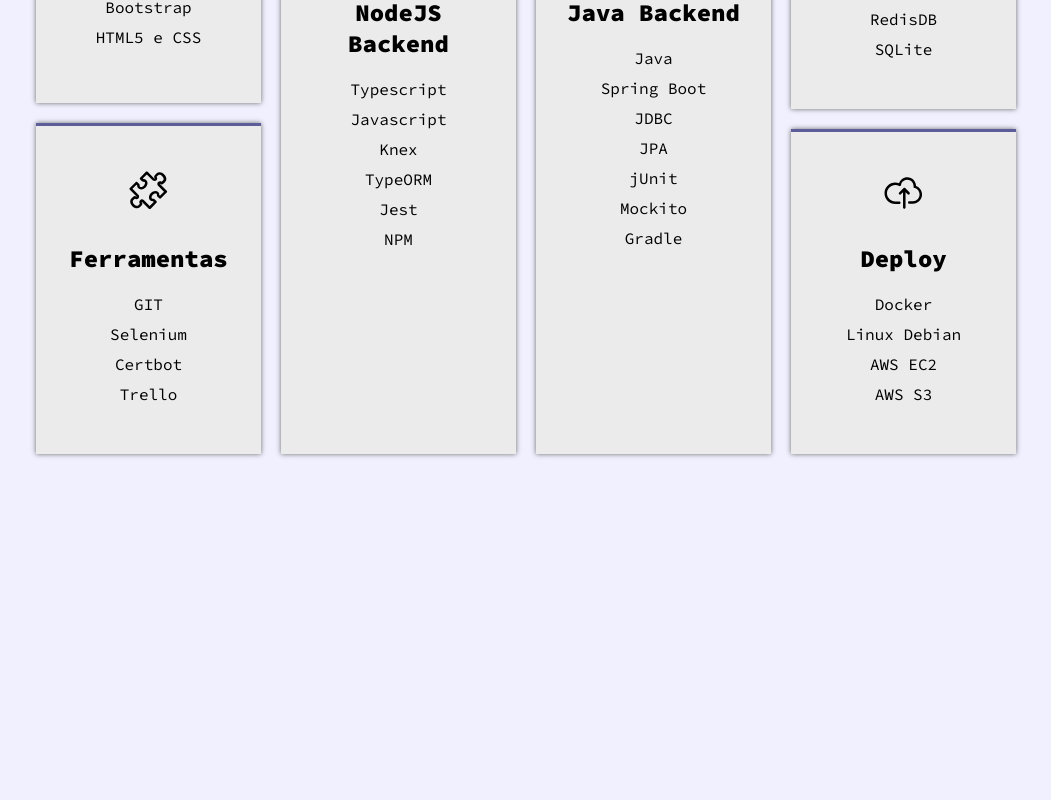
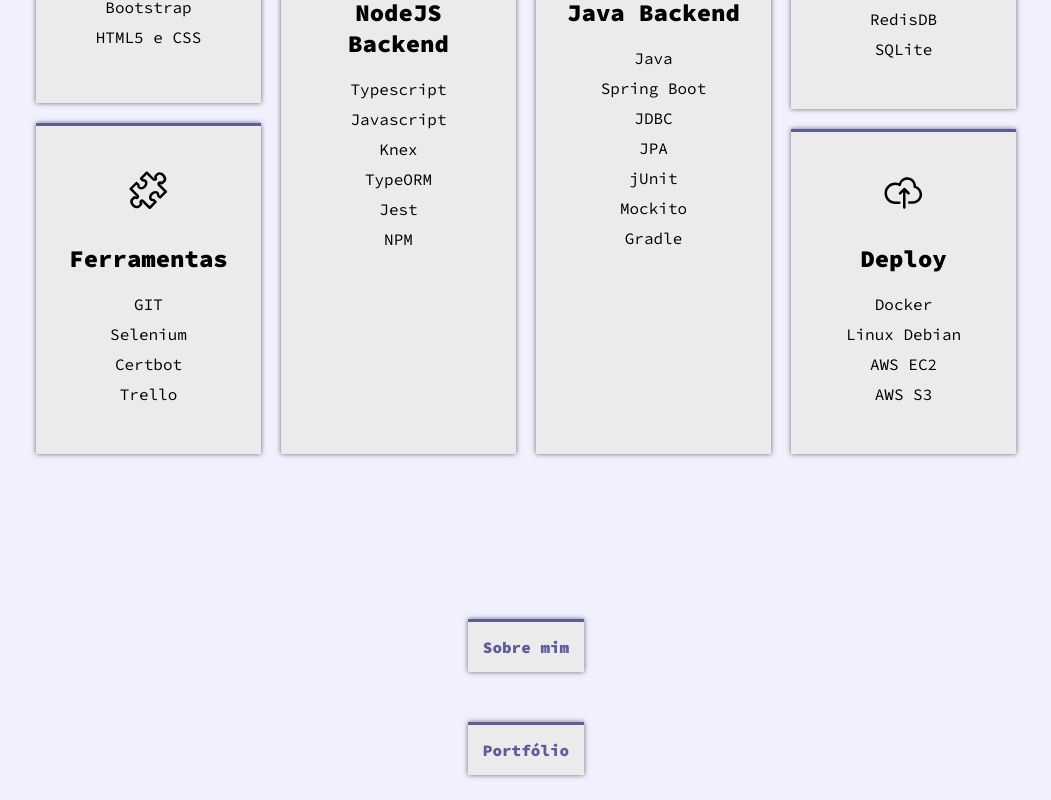
Before and after one commit to Lukasmolin/site-portfolio, a React (Create React App) app: page /sobre in a window 1280 px wide. Shown: the part 717-1517 px from the top of the page, without its empty margins (114-1165 px from the left). Before the commit the page ends 1211 px from the top, so only its background shows below. Built offline with nearby package versions, Linux system fonts and the light colour scheme.

Commit message:
Creates homepage and changes <a> elements to <Link>

```diff
--- a/src/App.css
+++ b/src/App.css
@@ -35,6 +35,12 @@ body {
     background-color: var(--main-background-color)
 }
 
+a, a:visited, a:hover, a:active {
+    color: inherit;
+    text-decoration: none;
+    cursor: default;
+}
+
 svg {
     stroke-linejoin: round;
 }
--- a/src/components/gui/baseButton/BaseButton.css
+++ b/src/components/gui/baseButton/BaseButton.css
@@ -1,9 +1,3 @@
-a, a:visited, a:hover, a:active {
-    color: inherit;
-    text-decoration: none;
-    cursor: default;
-}
-
 .button {
     display: flex;
     padding: 10px 15px 10px 15px;
--- a/src/components/gui/baseButton/BaseButton.tsx
+++ b/src/components/gui/baseButton/BaseButton.tsx
@@ -1,9 +1,10 @@
 import React from 'react';
+import { Link } from 'react-router-dom';
 import SVGIcon from '../SVGElement/SVGIcon';
 import './BaseButton.css';
 import './ButtonIcon.css';
 
-export default function BaseButton(props: { text: string, href?: string, className?: string, svgIconPath?: string }): React.ReactElement {
+export default function BaseButton(props: { text: string, href: string, className?: string, svgIconPath?: string }): React.ReactElement {
     const { text, href, className, svgIconPath } = props;
     const toAppendClass = className ? ' ' + className : '';
     const handleDivClick = (ev: React.MouseEvent<HTMLDivElement>) => {
@@ -15,9 +16,9 @@ export default function BaseButton(props: { text: string, href?: string, classNa
         div?.getElementsByTagName('a')[0]?.click();
     };
     return <div onClick={ev => handleDivClick(ev)} className={'button' + toAppendClass}>
-        <a href={href}>
+        <Link to={href}>
             {text}
-        </a>
+        </Link>
         {svgIconPath && <SVGIcon iconFileName={svgIconPath}></SVGIcon>}
     </div>;
 }
--- a/src/components/gui/cardButton/CardButton.tsx
+++ b/src/components/gui/cardButton/CardButton.tsx
@@ -2,6 +2,6 @@ import React from 'react';
 import BaseButton from '../baseButton/BaseButton';
 import './CardButton.css';
 
-export default function CardButton(props: { text: string, href?: string, svgIconPath: string}): React.ReactElement {
+export default function CardButton(props: { text: string, href: string, svgIconPath: string}): React.ReactElement {
     return BaseButton({ className: 'cardButton', ...props });
 }
--- a/src/components/gui/primaryButton/PrimaryButton.tsx
+++ b/src/components/gui/primaryButton/PrimaryButton.tsx
@@ -2,6 +2,6 @@ import React from 'react';
 import BaseButton from '../baseButton/BaseButton';
 import './PrimaryButton.css';
 
-export default function PrimaryButton(props: { text: string, href?: string }): React.ReactElement {
+export default function PrimaryButton(props: { text: string, href: string }): React.ReactElement {
     return BaseButton({ className: 'primaryButton', ...props });
 }
--- a/src/components/gui/secondaryButton/SecondaryButton.tsx
+++ b/src/components/gui/secondaryButton/SecondaryButton.tsx
@@ -2,6 +2,6 @@ import React from 'react'
 import BaseButton from '../baseButton/BaseButton';
 import './SecondaryButton.css';
 
-export default function SecondaryButton(props: { text: string, href?: string }): React.ReactElement {
+export default function SecondaryButton(props: { text: string, href: string }): React.ReactElement {
     return BaseButton({ className: 'secondaryButton', ...props });
 }
--- a/src/pages/aboutMe/AboutMePage.tsx
+++ b/src/pages/aboutMe/AboutMePage.tsx
@@ -10,7 +10,7 @@ import CardContentHolder from "../../components/gui/cardContentHolder/CardConten
 const data = getAboutMeData();
 const headerData = getHeaderMenuData();
 
-export default function AboutMePage() {
+export default function AboutMePage() : React.ReactElement {
     function createCardFromInfo(info: StackInfo, style?: StackColor, smallbadge?: boolean) {
         const glow = !!style?.glow;
         const color = style?.color;
--- /dev/null
+++ b/src/pages/home/HomePage.css
@@ -0,0 +1,19 @@
+.homePage {
+    display: flex;
+    justify-content: space-around;
+}
+
+.homePage>div{
+    padding-top: 100px;
+    display: flex;
+    flex-direction: column;
+    width: min-content;
+}
+
+.homePage .card{
+    margin: 25px;
+    text-align: center;
+    white-space: nowrap;
+    font-weight: var(--primary-btn-font-weight);
+    color: var(--main-color);
+}
--- /dev/null
+++ b/src/pages/home/HomePage.tsx
@@ -0,0 +1,23 @@
+import React from "react";
+import getHeaderMenuData from "../datasourceGetters/getHeaderMenuData";
+import CardContentHolder from "../../components/gui/cardContentHolder/CardContentHolder";
+import './HomePage.css';
+import { Link } from "react-router-dom";
+
+const menuData = getHeaderMenuData();
+
+export default function HomePage(): React.ReactElement {
+    return <>
+        <main className='homePage'>
+            <div>
+                {menuData.buttons
+                    .filter(btn => btn.href !== '/home')
+                    .map(btn => {
+                        return <Link key={btn.text} to={btn.href}><CardContentHolder>
+                            {btn.text}
+                        </CardContentHolder></Link>;
+                    })}
+            </div>
+        </main>
+    </>
+}
--- a/src/routes.tsx
+++ b/src/routes.tsx
@@ -1,9 +1,11 @@
 import React from 'react';
 import { Route, BrowserRouter } from 'react-router-dom';
 import AboutMePage from './pages/aboutMe/AboutMePage';
+import HomePage from './pages/home/HomePage';
 
 export default function Routes() {
     return <BrowserRouter>
-        <Route path="" component={AboutMePage}></Route>
+        <Route path="/sobre" component={AboutMePage} exact></Route>
+        <Route path="" component={HomePage}></Route>
     </BrowserRouter>
 }
```
